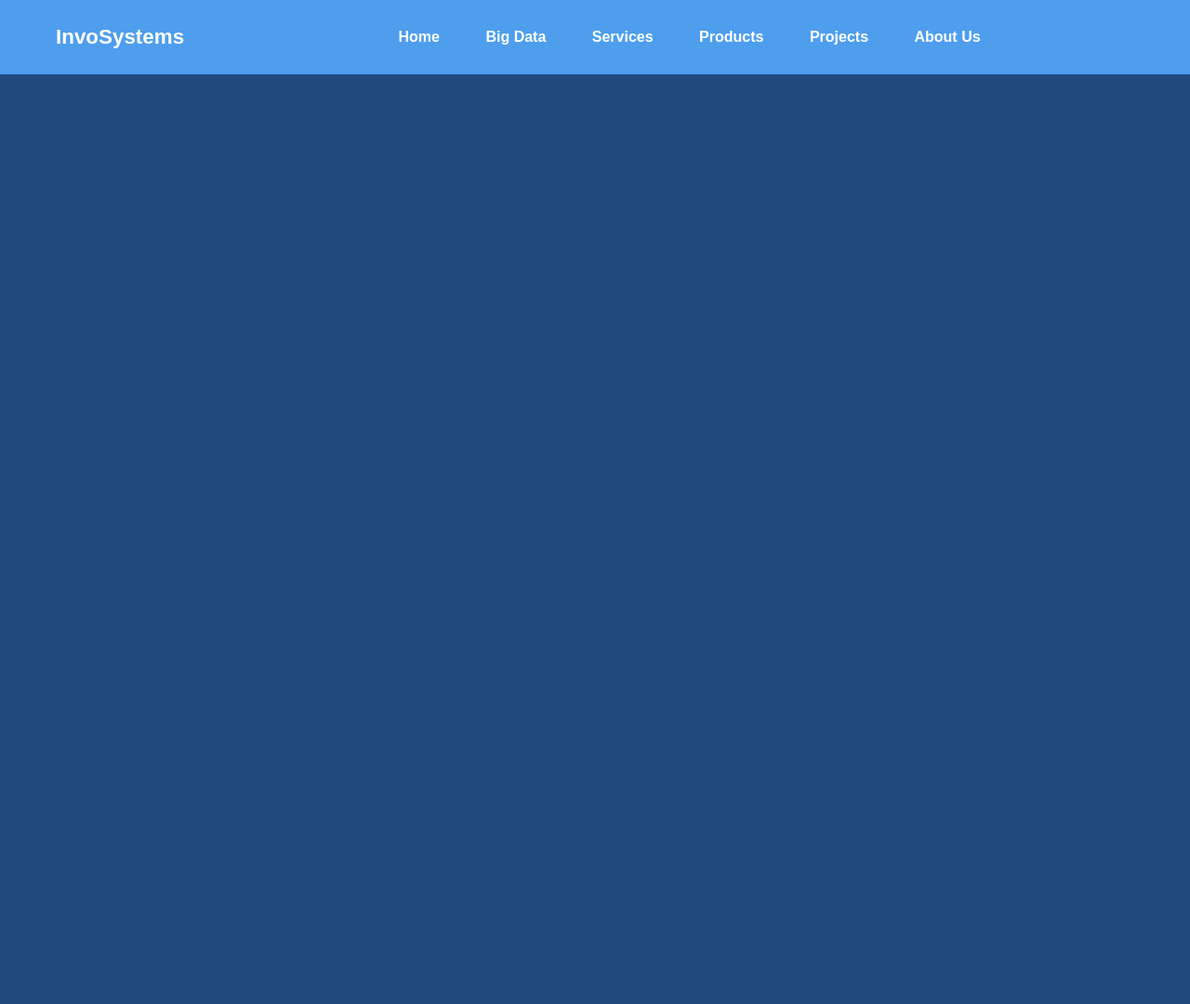
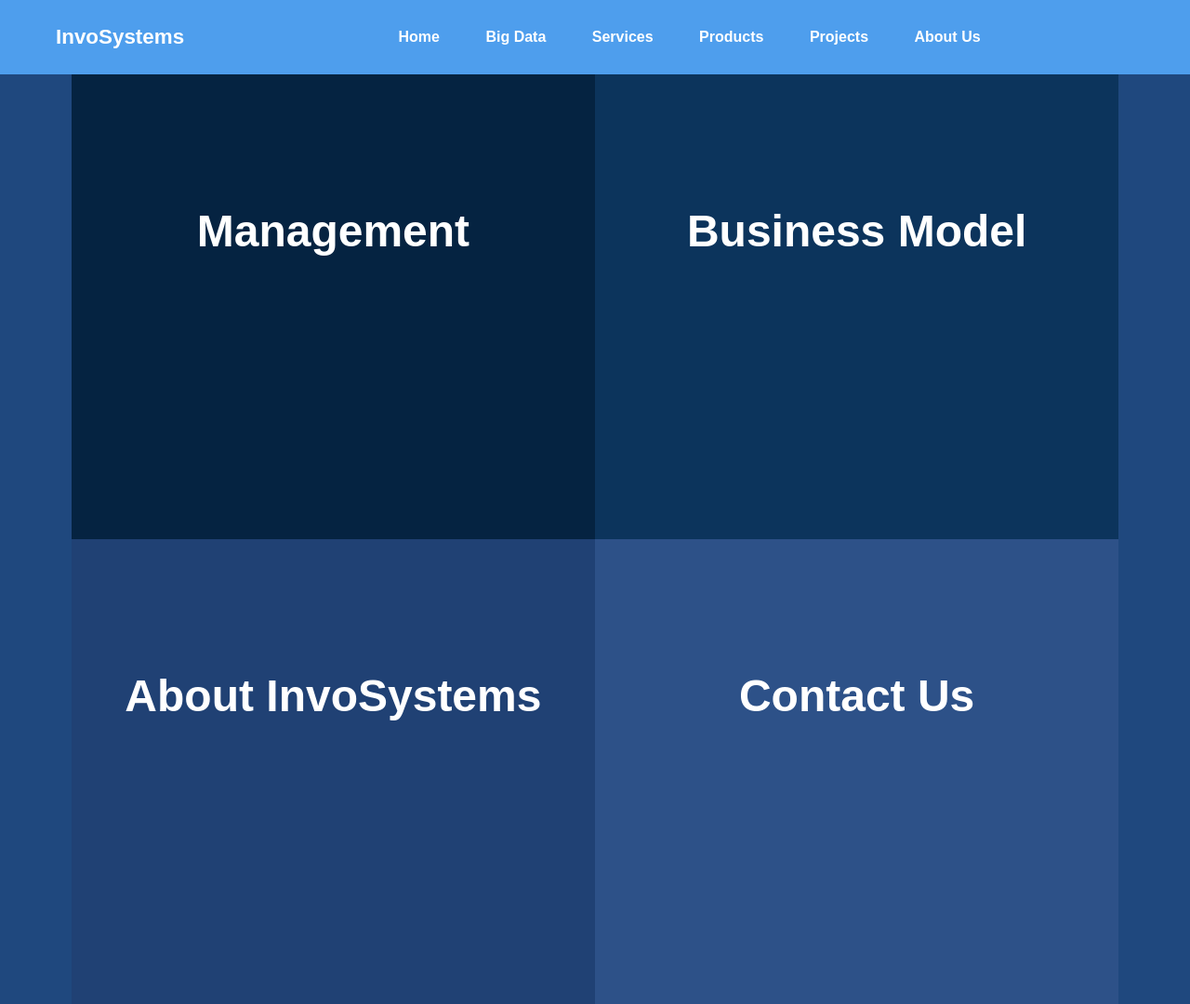
Before and after one commit to thenosewizard/InvoSystemsWebsite, a Flask app: page /AboutUs in a window 1280 px wide. Shown: the whole page at 93% size. Before the commit the page ends 80 px from the top, so only its background shows below. Run offline with Flask 2, Linux system fonts and the light colour scheme.

Commit message:
Added about page

```diff
--- /dev/null
+++ b/static/aboutUs.js
@@ -0,0 +1,4 @@
+
+$(document).ready( function () {
+    $('#wholeAbout').fadeIn(1100);
+})
--- a/static/main.css
+++ b/static/main.css
@@ -264,7 +264,7 @@
     border-color: transparent #1e6fe7 transparent transparent;
     border-width: 30px 40px 30px 0;
 }
-/* End of code for the home page
+/* End of code for the home page */
 
 /* Start of CSS for bigData page */
 
@@ -354,6 +354,52 @@
     background: #43886691;
 
 }
+
+/* start of css for aboutUs page */
+#wholeAbout {
+
+}
+
+#aboutWhole {
+    display: grid;
+    grid-template-columns: 3fr 3fr;
+    grid-auto-rows: minmax(500px,auto);
+    margin-left: 6%;
+    margin-right: 6%;
+    color: #ffffff;
+}
+
+.textClass {
+    text-align: center;
+    font-size: 3em;
+    margin-top: 25%;
+    cursor: pointer;
+    transition-timing-function: ease-in-out;
+
+}
+
+.textClass:hover {
+    font-size: 3.3em;
+    font-weight: bold;
+    transition-duration: 0.2s;
+}
+
+#aboutOne {
+    background: rgb(5, 35, 65);
+}
+
+#aboutTwo {
+    background: rgb(12, 52, 92);
+}
+
+#aboutThree {
+    background: #204174;
+}
+
+#aboutFour {
+    background: #2d5188;
+}
+
 /* For mobile view */
 @media screen {
 
--- a/templates/aboutUs.html
+++ b/templates/aboutUs.html
@@ -1,10 +1,33 @@
 {%extends "layout.html"%}
 
+<!--Content for this webpage-->
 {%block content%}
 
+<div id="wholeAbout">
+    <div id="aboutWhole">
+
+        <div id="aboutOne">
+           <h1 class="textClass">Management</h1>
+        </div>
+
+        <div id="aboutTwo">
+            <h1 class="textClass">Business Model</h1>
+        </div>
+
+        <div id="aboutThree">
+            <h1 class="textClass">About InvoSystems</h1>
+        </div>
+
+        <div id="aboutFour">
+            <h1 class="textClass">Contact Us</h1>
+        </div>
+
+    </div>
+</div>
 {%endblock content%}
 
 
+<!--Script used for this webpage-->
 {%block script%}
-
+<script src="{{url_for('static', filename = 'aboutUs.js')}}""></script>
 {%endblock script%}
```
